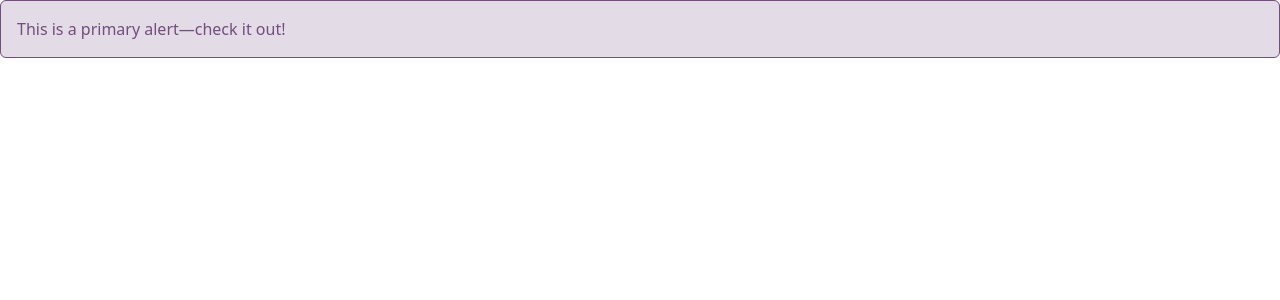
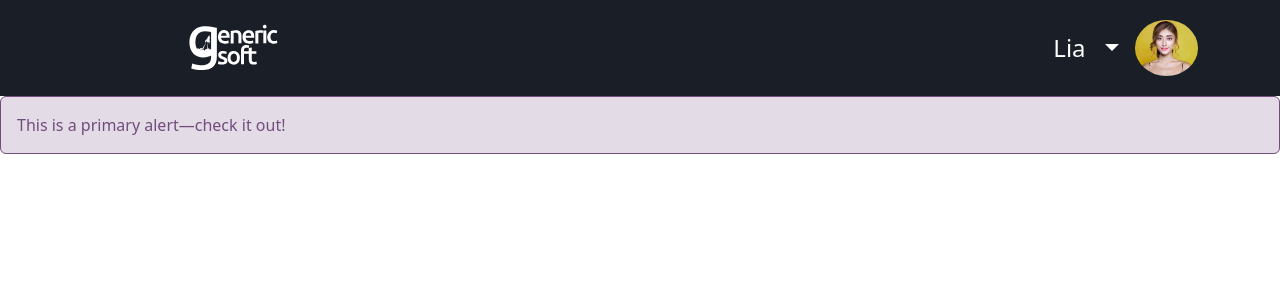
Before and after one commit to GenericSoft/GDR-Generic-Desk-Reservation, a React (Create React App) app: page / in a window 1280 px wide. Shown: the top 300 px of the page. Built offline with nearby package versions, Linux system fonts and the light colour scheme.

Commit message:
visualization Navigation component

```diff
--- /dev/null
+++ b/src/components/Navigation/DropDown.scss
@@ -0,0 +1,8 @@
+.drop-down {
+    ::after{
+      color: white;
+    }
+    a {
+      font-size: 1.5rem;
+    }
+  }
--- /dev/null
+++ b/src/components/Navigation/DropDown.tsx
@@ -0,0 +1,69 @@
+import NavDropdown from 'react-bootstrap/NavDropdown';
+
+import { FontAwesomeIcon } from '@fortawesome/react-fontawesome';
+
+import {
+  faUser,
+  faGear,
+  faBell,
+  faEnvelopeOpen,
+  faUserGroup,
+  faImage,
+  faComments,
+  faRightFromBracket,
+  faFolder,
+  faPeopleGroup,
+  faChartLine,
+} from '@fortawesome/free-solid-svg-icons';
+
+import './DropDown.scss';
+
+function DropDown() {
+  return (
+    <NavDropdown className="drop-down" title="">
+      <NavDropdown.Item href="#">
+        <FontAwesomeIcon icon={faUser} /> Profile
+      </NavDropdown.Item>
+      <NavDropdown.Item href="#">
+        <FontAwesomeIcon icon={faGear} /> Acount
+      </NavDropdown.Item>
+      <NavDropdown.Item href="#">
+        <FontAwesomeIcon icon={faChartLine} />
+        Timeline
+      </NavDropdown.Item>
+      <NavDropdown.Item href="#">
+        <FontAwesomeIcon icon={faBell} /> Notifications
+      </NavDropdown.Item>
+      <NavDropdown.Item href="#">
+        {' '}
+        <FontAwesomeIcon icon={faEnvelopeOpen} />
+        Messages
+      </NavDropdown.Item>
+      <NavDropdown.Item href="#">
+        <FontAwesomeIcon icon={faUserGroup} />
+        Connections
+      </NavDropdown.Item>
+      <NavDropdown.Item href="#">
+        <FontAwesomeIcon icon={faPeopleGroup} />
+        Groups
+      </NavDropdown.Item>
+      <NavDropdown.Item href="#">
+        <FontAwesomeIcon icon={faImage} />
+        Photos
+      </NavDropdown.Item>
+      <NavDropdown.Item href="#">
+        <FontAwesomeIcon icon={faComments} />
+        Forums
+      </NavDropdown.Item>
+      <NavDropdown.Item href="#">
+        <FontAwesomeIcon icon={faFolder} />
+        Documents
+      </NavDropdown.Item>
+      <NavDropdown.Item href="#">
+        <FontAwesomeIcon icon={faRightFromBracket} />
+        Log Out
+      </NavDropdown.Item>
+    </NavDropdown>
+  );
+}
+export default DropDown;
--- /dev/null
+++ b/src/components/Navigation/NavigationBar.scss
@@ -0,0 +1,31 @@
+.nav {
+  background: #191e27;
+  padding: 0;
+  margin: 0;
+  height: 6rem;
+
+  &__logo {
+    &-container {
+      padding: 0;
+      margin: 0;
+      margin-left: 6rem;
+    }
+
+    &-image {
+      width: 100%;
+    }
+  }
+  &__user-data {
+    &--name {
+      color: white;
+      padding: 0;
+      margin: 0;
+      margin-right: 3px;
+      font-size: 1.5rem;
+    }
+    &--image {
+      height: 3.5rem;
+      border-radius: 50%;
+    }
+  }
+}
--- /dev/null
+++ b/src/components/Navigation/NavigationBar.tsx
@@ -0,0 +1,45 @@
+import Navbar from 'react-bootstrap/Navbar';
+import Container from 'react-bootstrap/Container';
+
+import './NavigationBar.scss';
+import logo from '../../utils/images/GenericSoft_Logo_White (1).svg';
+import userImage from '../../utils/images/download.jpg';
+
+import DropDown from './DropDown';
+
+const user = {
+  firstName: 'Lia',
+  lastName: 'blq blq',
+  email: 'liaB@abv.bg',
+  image: userImage,
+};
+
+function NavigationBar() {
+  return (
+    <Navbar className="nav">
+      <Container>
+        <Navbar.Brand className="justify-content-center nav__logo-container">
+          <img
+            src={logo}
+            width="90"
+            height="90"
+            className="d-inline-block align-top nav__logo-image"
+            alt="Generik logo"
+          />
+        </Navbar.Brand>
+        <Navbar.Collapse className="justify-content-end nav__user-data">
+          <Navbar.Text className="nav__user-data--name">
+            {user.firstName}
+          </Navbar.Text>
+          <DropDown />
+          <img
+            src={user.image}
+            className="nav__user-data--image"
+            alt="user img"
+          />
+        </Navbar.Collapse>
+      </Container>
+    </Navbar>
+  );
+}
+export default NavigationBar;
--- a/src/containers/Home/Home.tsx
+++ b/src/containers/Home/Home.tsx
@@ -1,10 +1,14 @@
 import Alert from 'react-bootstrap/Alert';
+import NavigationBar from '../../components/Navigation/NavigationBar';
 
 function Home() {
   return (
-    <Alert className="alert-primary">
-      This is a primary alert—check it out!
-    </Alert>
+    <>
+      <NavigationBar />
+      <Alert className="alert-primary">
+        This is a primary alert—check it out!
+      </Alert>
+    </>
   );
 }
 
```
